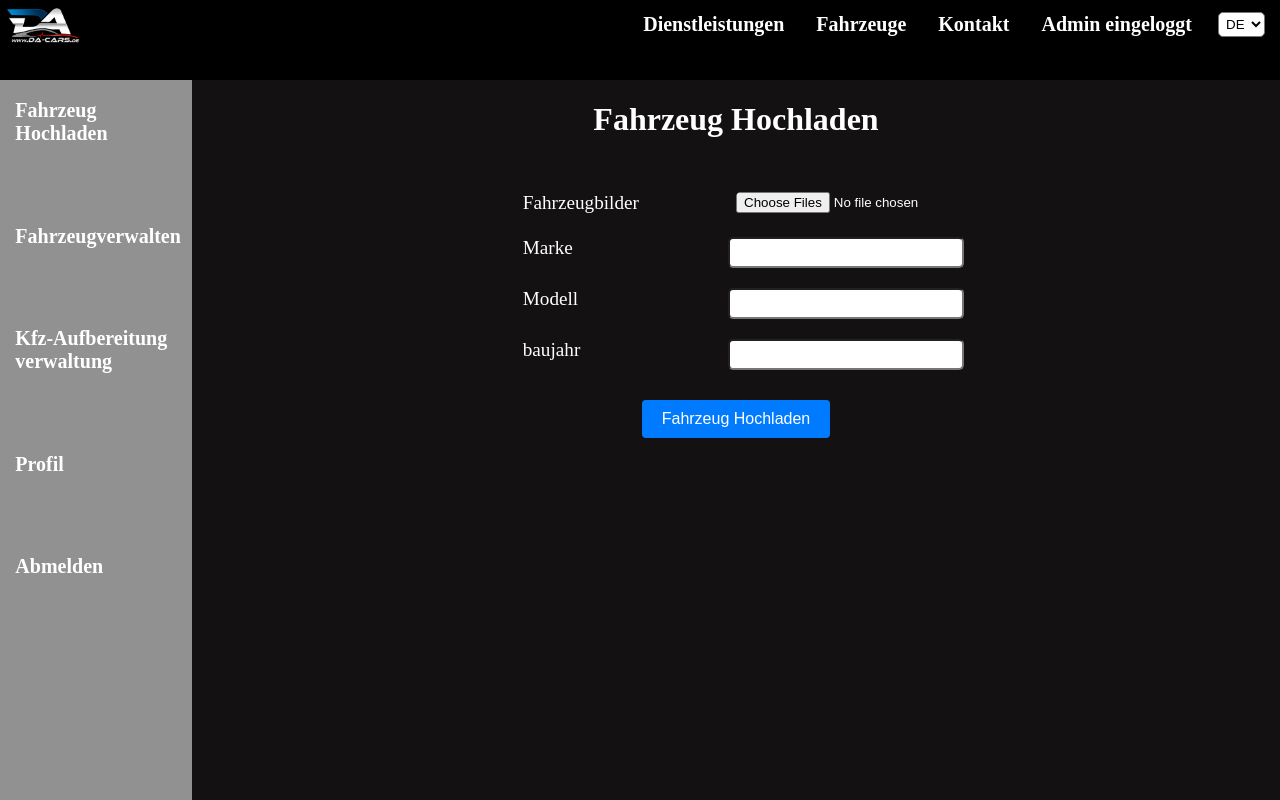
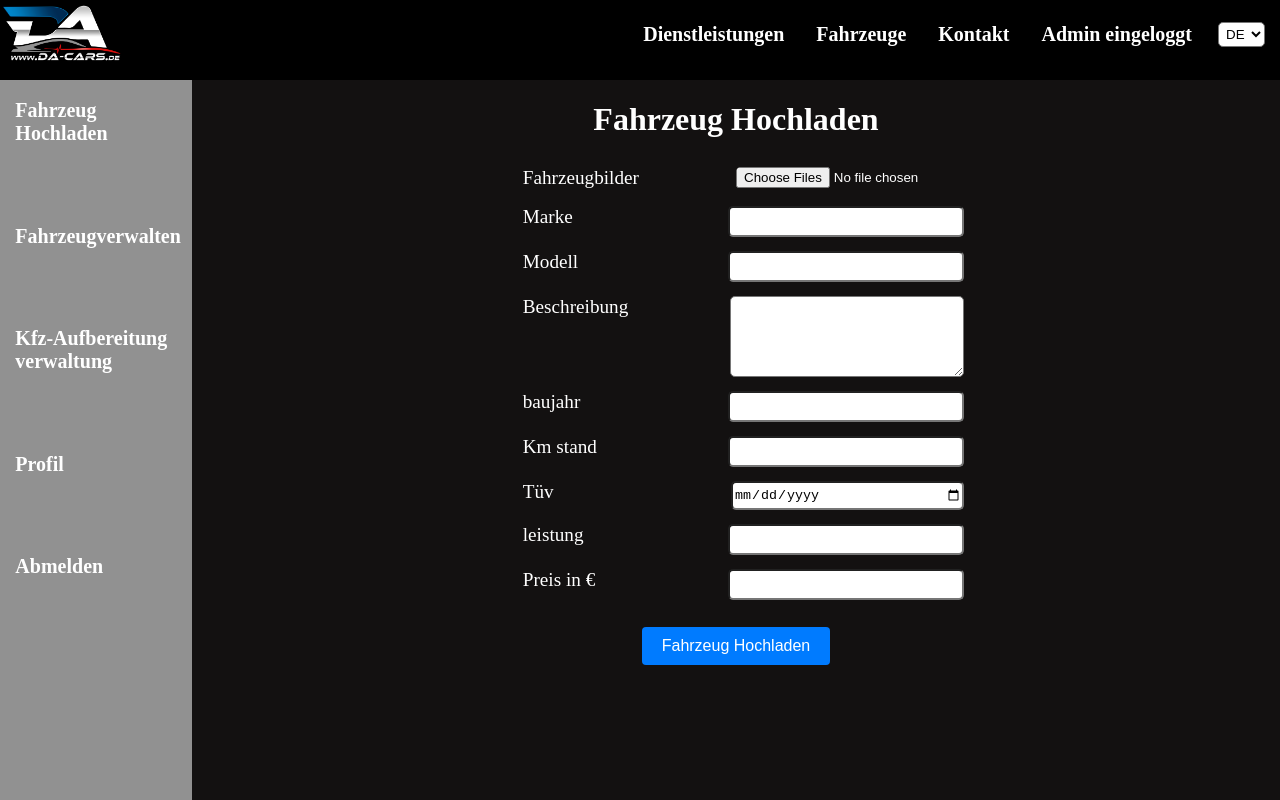
Before and after one commit to Zohaib770/da-cars, a React (Vite) app in the folder ui/: page /adminlayout/fahrzeughochladen in a window 1280 px wide. Built offline with nearby package versions, Linux system fonts and the light colour scheme; sample sign-in values are in the browser's storage.

Commit message:
add more attributes to fahrzeug and css

```diff
--- a/ui/src/components/Navbar.css
+++ b/ui/src/components/Navbar.css
@@ -5,9 +5,7 @@
 }
 
 .navbar-logo {
-  padding-top: 5px;
-  padding-left: 5px;
-  height: 40px;
+  height: 65px;
   width: auto;
 }
 
--- a/ui/src/components/navbarpages/Fahrzeug.tsx
+++ b/ui/src/components/navbarpages/Fahrzeug.tsx
@@ -4,9 +4,15 @@ import axios from 'axios';
 import "./NavbarPages.css";
 
 interface Auto {
+  autoId: number;
   marke: string;
   modell: string;
+  beschreibung: string;
   baujahr: number;
+  kmStand: number;
+  tuev: Date;
+  leistung: number;
+  preis: number;
   bildUrl: string[];
 }
 
@@ -81,8 +87,17 @@ const Fahrzeug: React.FC = () => {
                 </td>
 
                 <td className="fahrzeug-details">
-                    <h1 className="fahrzeug-titel">{`${auto.marke} ${auto.modell}`}</h1>
-                    <p className="fahrzeug-beschreibung">{t("baujahr")} {auto.baujahr}</p>
+                <h1 className="fahrzeug-titel">{`${auto.marke} ${auto.modell}`}</h1>
+                    <p className="">{t("beschreibung")}: {auto.beschreibung}</p>
+                    <div className="b-k-t">
+                      <p className="">{t("baujahr")}: {auto.baujahr}</p>
+                      <p className="">{t("kmStand")}: {auto.kmStand}</p>
+                      <p className="">{t("tuev")}: {new Intl.DateTimeFormat('de-DE').format(new Date(auto.tuev))}</p>
+                    </div>
+                    <div className="l-p">
+                      <p className="">{t("leistung")}: {auto.leistung}</p>
+                      <p className="">{t("preis")}: {auto.preis} €</p>
+                    </div>
                 </td>
             </tr>
           ))}
--- a/ui/src/components/navbarpages/NavbarPages.css
+++ b/ui/src/components/navbarpages/NavbarPages.css
@@ -50,7 +50,6 @@
     overflow-y: auto;
 }
 
-
 td:first-child {
     width: 25%;
 }
@@ -61,6 +60,18 @@ td:first-child {
 
 .fahrzeug-details {
     border: none;
+}
+
+.b-k-t{
+    display: flex;
+    justify-content: flex-start;
+    gap: 3%
+}
+
+.l-p{
+    display: flex;
+    justify-content: flex-start;
+    gap: 3%
 }
 
 .fahrzeug-details h1{
--- a/ui/src/components/navbarpages/admin/Admin.css
+++ b/ui/src/components/navbarpages/admin/Admin.css
@@ -51,21 +51,21 @@
     display: flex;
     flex-direction: column;
     align-items: center;
+    overflow-y: auto;
 }
 
 .vehicle-form {
     display: flex;
     flex-direction: column;
     width: 70%;
-    margin-top: 2%;
 }
 
 .form-group {
     display: flex;
     flex: 1;
     justify-content: space-between;
-    margin-bottom: 10px;
-    margin-top: 10px;
+    margin-bottom: 7px;
+    margin-top: 7px;
 }
 
 .form-group label {
@@ -77,6 +77,12 @@
     margin-right: 20%;
     width: 30%;
     height: 25px;
+    border-radius: 5px;
+}
+
+.form-group textarea{
+    margin-right: 20%;
+    width: 30%;
     border-radius: 5px;
 }
 
--- a/ui/src/components/navbarpages/admin/FahrzeugHochladen.tsx
+++ b/ui/src/components/navbarpages/admin/FahrzeugHochladen.tsx
@@ -8,8 +8,13 @@ const FahrzeugHochladen: React.FC = () => {
   const [auto, setAuto] = useState({
     bilder: [] as File[],
     marke: '',
+    modell: '',
+    beschreibung: '',
     baujahr: '',
-    modell: '',
+    kmStand: '',
+    tuev: '',
+    leistung: '',
+    preis: '',
   });
 
   const handleChange = (e: React.ChangeEvent<HTMLInputElement | HTMLTextAreaElement>) => {
@@ -32,8 +37,13 @@ const FahrzeugHochladen: React.FC = () => {
 
     const formData = new FormData();
     formData.append('marke', auto.marke);
+    formData.append('modell', auto.modell);
+    formData.append('beschreibung', auto.beschreibung);
     formData.append('baujahr', auto.baujahr);
-    formData.append('modell', auto.modell);
+    formData.append('kmStand', auto.kmStand);
+    formData.append('tuev', auto.tuev);
+    formData.append('leistung', auto.leistung);
+    formData.append('preis', auto.preis);
 
     // Alle Bilder zum FormData hinzufügen
     auto.bilder.forEach((file, index) => {
@@ -43,7 +53,7 @@ const FahrzeugHochladen: React.FC = () => {
     try {
       const response = await axios.post(`${import.meta.env.VITE_REACT_APP_API_URL}/auto/save`, formData, {
         headers: {
-          'Content-Type': 'multipart/form-data', // Wichtig für das Senden von FormData
+          'Content-Type': 'multipart/form-data',
         },
       });
 
@@ -52,8 +62,13 @@ const FahrzeugHochladen: React.FC = () => {
         setAuto({
           bilder: [],
           marke: '',
+          modell: '',
+          beschreibung: '',
           baujahr: '',
-          modell: '',
+          kmStand: '',
+          tuev: '',
+          leistung: '',
+          preis: '',
         });
       }
     } catch (error) {
@@ -99,12 +114,67 @@ const FahrzeugHochladen: React.FC = () => {
           />
         </div>
         <div className="form-group">
+          <label htmlFor="beschreibung">{t("beschreibung")}</label>
+          <textarea
+            id="beschreibung"
+            name="beschreibung"
+            rows={5}
+            value={auto.beschreibung}
+            onChange={handleChange}
+            required
+          />
+        </div>
+        <div className="form-group">
           <label htmlFor="baujahr">{t("baujahr")}</label>
           <input
             type="number"
             id="baujahr"
             name="baujahr"
             value={auto.baujahr}
+            onChange={handleChange}
+            required
+          />
+        </div>
+        <div className="form-group">
+          <label htmlFor="kmStand">{t("km_stand")}</label>
+          <input
+            type="number"
+            id="kmStand"
+            name="kmStand"
+            value={auto.kmStand}
+            onChange={handleChange}
+            required
+          />
+        </div>
+        <div className="form-group">
+          <label htmlFor="tuev">{t("tuev")}</label>
+          <input
+            type="date"
+            id="tuev"
+            name="tuev"
+            value={auto.tuev}
+            onChange={handleChange}
+            required
+          />
+        </div>
+        <div className="form-group">
+          <label htmlFor="leistung">{t("leistung")}</label>
+          <input
+            type="number"
+            id="leistung"
+            name="leistung"
+            value={auto.leistung}
+            onChange={handleChange}
+            required
+          />
+        </div>
+        <div className="form-group">
+          <label htmlFor="preis">{t("preis")} in €</label>
+          <input
+            type="number"
+            id="preis"
+            name="preis"
+            value={auto.preis}
             onChange={handleChange}
             required
           />
--- a/ui/src/components/navbarpages/admin/FahrzeugVerwalten.tsx
+++ b/ui/src/components/navbarpages/admin/FahrzeugVerwalten.tsx
@@ -7,10 +7,14 @@ interface Auto {
   autoId: number;
   marke: string;
   modell: string;
+  beschreibung: string;
   baujahr: number;
+  kmStand: number;
+  tuev: Date;
+  leistung: number;
+  preis: number;
   bildUrl: string[];
 }
-
 
 const FahrzeugVerwalten: React.FC = () => {
   const{t} = useTranslation();
@@ -94,7 +98,16 @@ const FahrzeugVerwalten: React.FC = () => {
 
                 <td className="fahrzeug-details">
                     <h1 className="fahrzeug-titel">{`${auto.marke} ${auto.modell}`}</h1>
-                    <p className="fahrzeug-beschreibung">{("baujahr")} {auto.baujahr}</p>
+                    <p className="">{t("beschreibung")}: {auto.beschreibung}</p>
+                    <div className="b-k-t">
+                      <p className="">{t("baujahr")}: {auto.baujahr}</p>
+                      <p className="">{t("kmStand")}: {auto.kmStand}</p>
+                      <p className="">{t("tuev")}: {new Intl.DateTimeFormat('de-DE').format(new Date(auto.tuev))}</p>
+                    </div>
+                    <div className="l-p">
+                      <p className="">{t("leistung")}: {auto.leistung}</p>
+                      <p className="">{t("preis")}: {auto.preis} €</p>
+                    </div>
                     <button
                         className="fahrzeug-delete-button"
                         onClick={() => deleteAuto(auto.autoId)}
```
